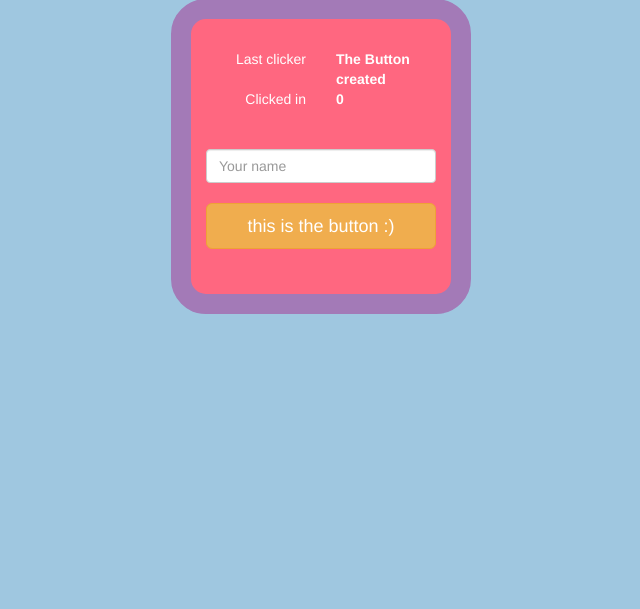
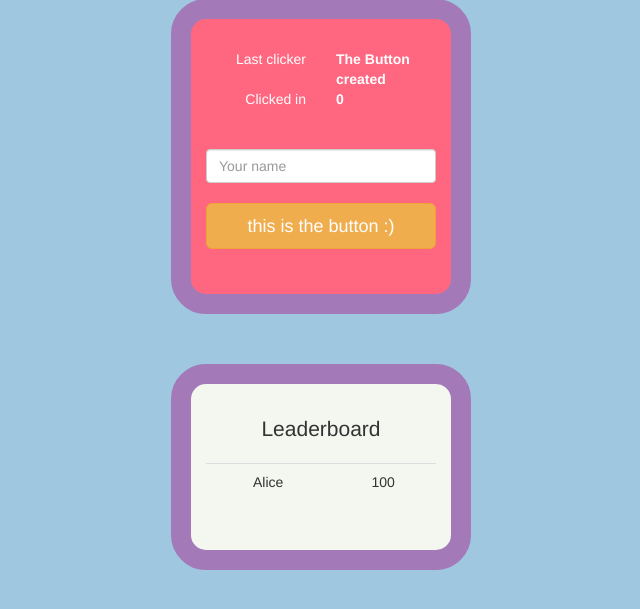
Before and after one commit to dborzov/thebutton, a Flask app: page / in a window 1280 px wide. Shown: the part 51-660 px from the top of the page, without its empty margins (319-959 px from the left). Run offline with Flask 2, Linux system fonts and the light colour scheme; data comes from the database, SQL or seed files in the repository; parts of the project's set-up code (start-up, migrations or seed data) failed here and were passed over; some libraries are stand-ins or nearby versions.

Commit message:
Scaffolding the leaderboard

```diff
--- a/app/static/thebutton.css
+++ b/app/static/thebutton.css
@@ -14,6 +14,18 @@ body {
     border-radius: 35px;
 }
 
+.leaderboard {
+    padding: 30px;
+    margin-top: 50px;
+    margin-left: auto;
+    margin-right: auto;
+    max-width: 300px;
+    background-color: #f4f7f0;
+    border: 20px solid #a37ab7;
+    border-radius: 35px;
+}
+
+
 
 button {
     margin-left: auto;
--- a/app/templates/index.html
+++ b/app/templates/index.html
@@ -54,4 +54,22 @@
             </div>
         </div>
     </div>
+
+    <div class="leaderboard container text-center">
+        <div class="row">
+            <p class="lead">Leaderboard</p>
+            <table class="table table-hover">
+                <tbody id="leaderboard">
+                    <tr>
+                        <td>
+                            Alice
+                        </td>
+                        <td>
+                            100
+                        </td>
+                    </tr>
+                </tbody>
+            </table>
+        </div>
+    </div>
 </body>
```
